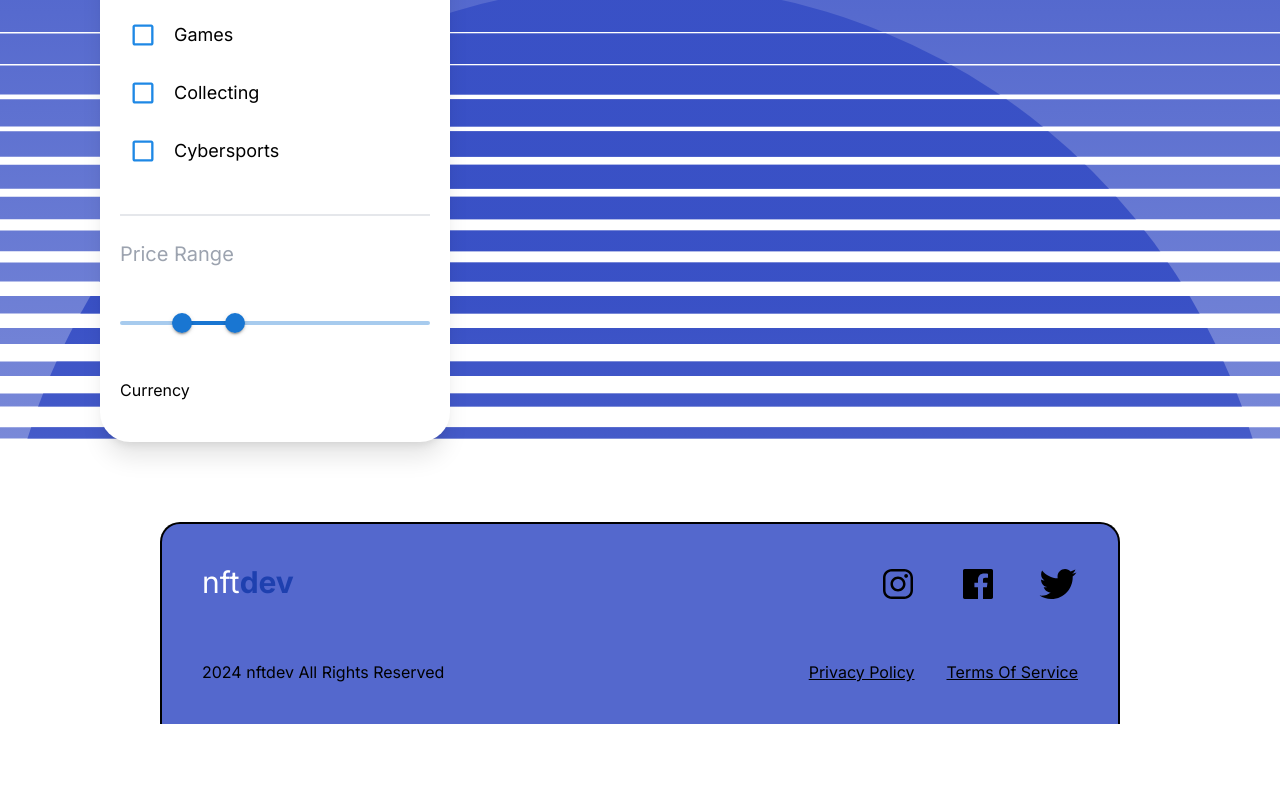
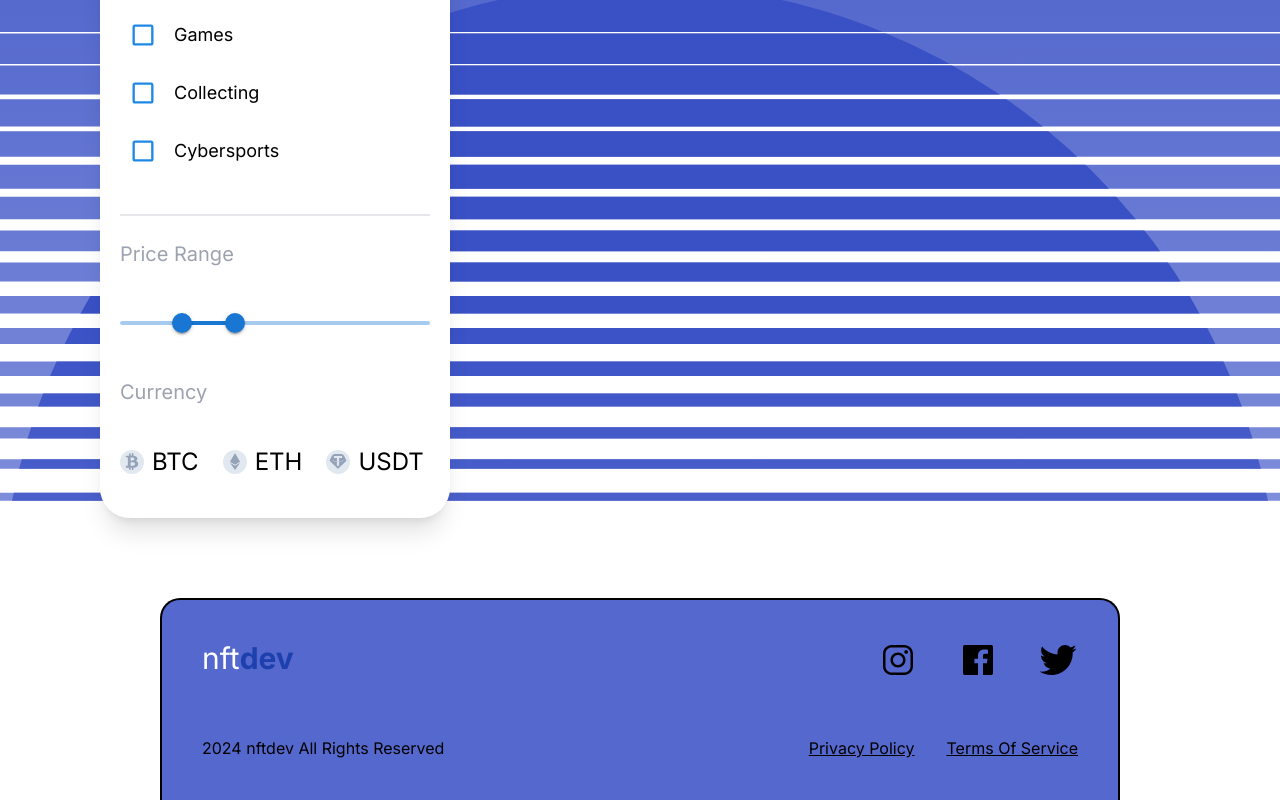
Before and after one commit to denimozh/nftdev, a Next.js app: page /marketplace in a window 1280 px wide. Shown: the part 742-1542 px from the top of the page. Before the commit the page ends 1466 px from the top, so only its background shows below. Built offline with nearby package versions, Linux system fonts and the light colour scheme.

Commit message:
Started doing currency section

```diff
--- a/src/app/marketplace/page.tsx
+++ b/src/app/marketplace/page.tsx
@@ -10,6 +10,9 @@ import { blue } from '@mui/material/colors';
 import { TbMathGreater } from "react-icons/tb";
 import { Checkbox } from '@mui/material';
 import { PriceSlider } from '@/components';
+import { FaBtc } from "react-icons/fa6";
+import { FaEthereum } from "react-icons/fa";
+import { SiTether } from "react-icons/si";
 
 const page = () => {
   return (
@@ -169,17 +172,20 @@ const page = () => {
                     <PriceSlider/>
                 </div>
                 <div>
-                    <p>Currency</p>
+                    <p className='text-xl text-gray-400 pb-10'>Currency</p>
                     <div className='flex flex-col'>
-                        <div className='flex flex-row'>
-                            <div>
-                                <p></p>
+                        <div className='flex flex-row gap-6'>
+                            <div className='flex flex-row gap-2 items-center'>
+                                <FaBtc className='bg-slate-200 text-slate-400 rounded-full text-2xl p-[3px] pb-1'/>
+                                <p className='text-2xl'>BTC</p>
                             </div>
-                            <div>
-                                <p></p>
+                            <div className='flex flex-row gap-2 items-center'>
+                                <FaEthereum className='bg-slate-200 text-slate-400 rounded-full text-2xl p-[3px] pb-1'/>
+                                <p className='text-2xl'>ETH</p>
                             </div>
-                            <div>
-                                <p></p>
+                            <div className='flex flex-row gap-2 items-center'>
+                                <SiTether className='bg-slate-200 text-slate-400 rounded-full text-2xl p-[3px] pb-1'/>
+                                <p className='text-2xl'>USDT</p>
                             </div>
                         </div>
                         <div className='flex flex-row'>
--- a/src/components/PriceSlider.tsx
+++ b/src/components/PriceSlider.tsx
@@ -13,6 +13,7 @@ const PriceSlider = () => {
      };
     return (
         <div className='flex flex-col'>
+
             <Slider
             getAriaLabel={() => 'Price Range'}
             value={value}
```
